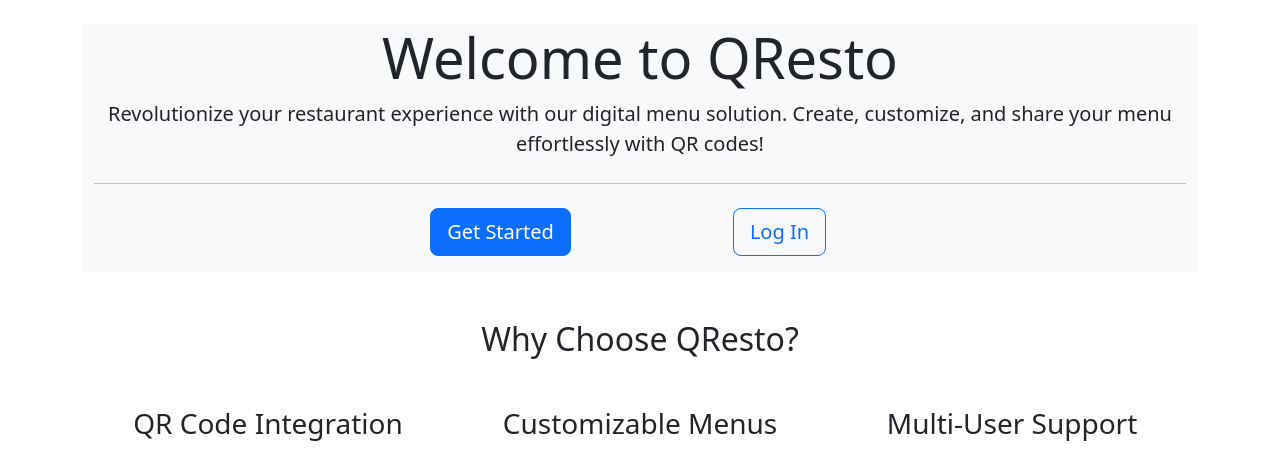
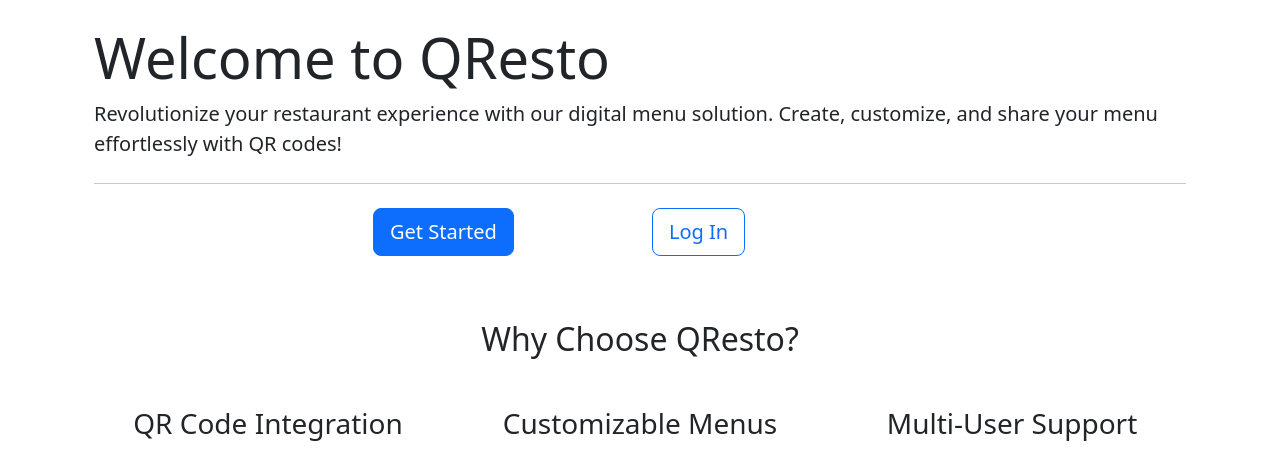
Before and after one commit to AgHamza/QResto, a Flask app: page / in a window 1280 px wide. Shown: the part 56-506 px from the top of the page. Run offline with Flask 3, Linux system fonts and the light colour scheme.

Commit message:
style edit

```diff
--- a/app/templates/index.html
+++ b/app/templates/index.html
@@ -2,7 +2,7 @@
 {% block title %}Home - QResto: Digital Menu Solutions{% endblock %}
 {% block content %}
   <!-- Hero Section -->
-  <section class="jumbotron text-center">
+  <section>
     <div class="container">
       <h1 class="display-4">Welcome to QResto</h1>
       <p class="lead">Revolutionize your restaurant experience with our digital menu solution. Create, customize, and share your menu effortlessly with QR codes!</p>
```
